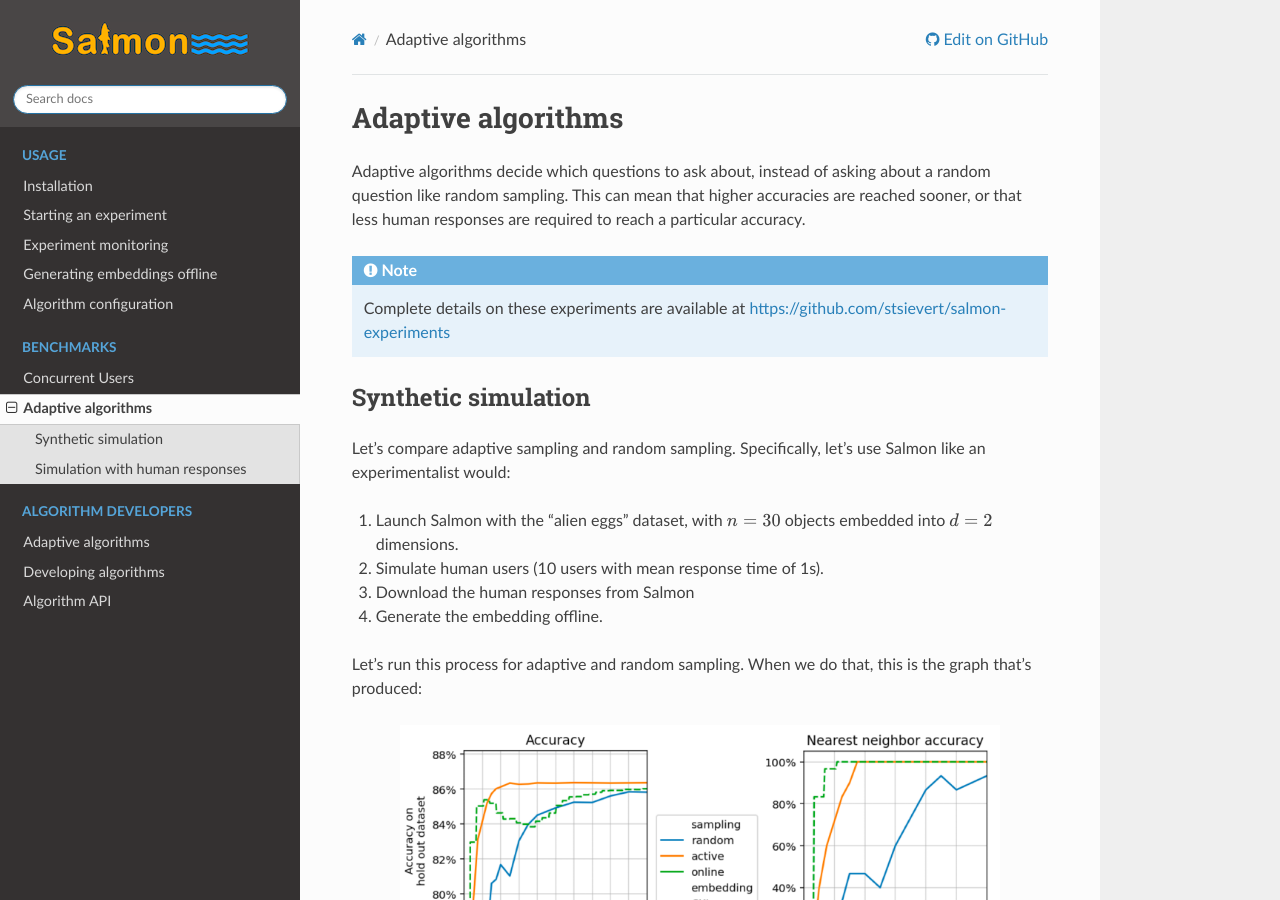
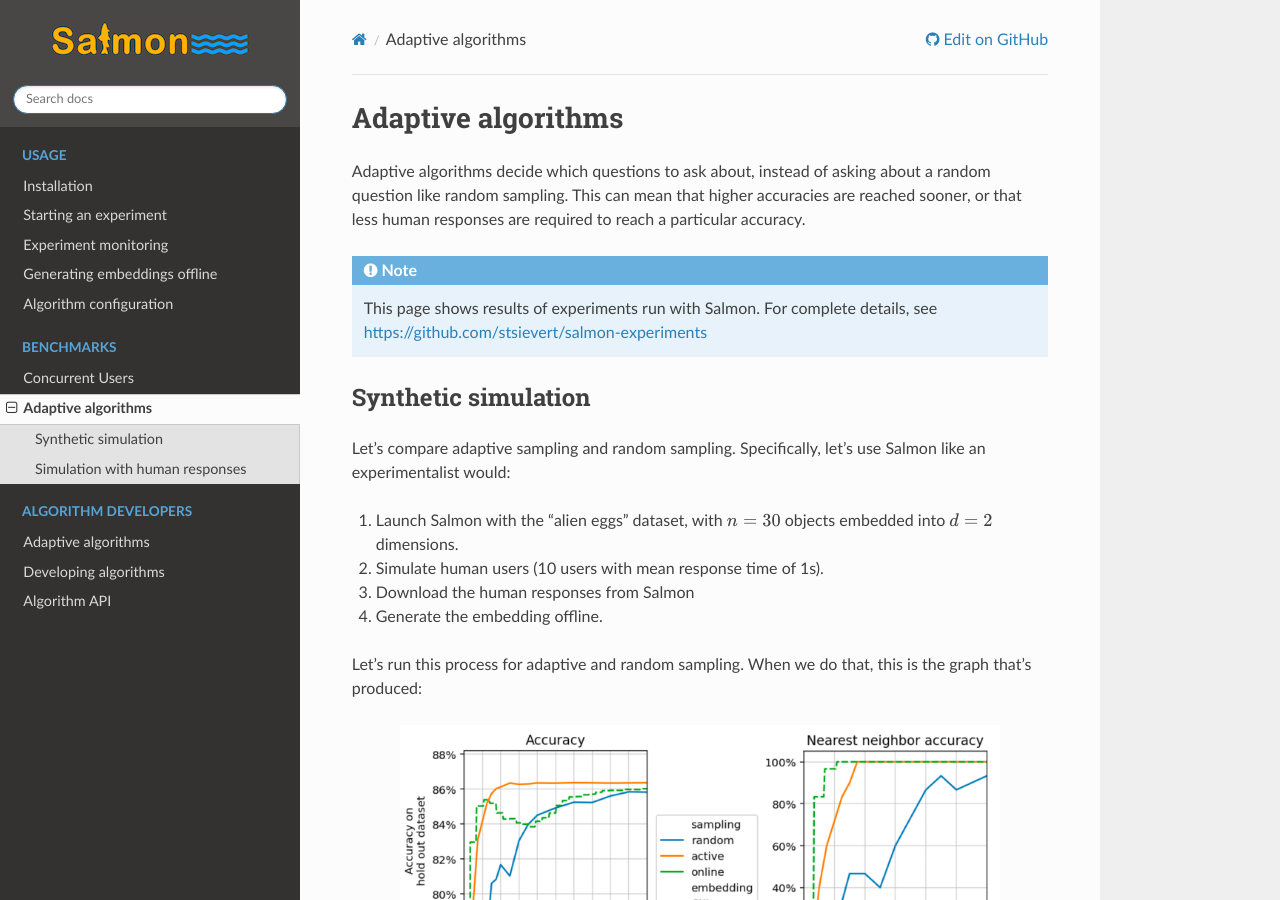
Before and after one commit to stsievert/salmon, a Sphinx documentation site: the page built from docs/source/benchmarks/adaptive.rst, in a window 1280 px wide and 900 px high. Built offline with Sphinx 7.4.7 and the Read the Docs theme 2.0.0, drawn with Linux system fonts in a browser that asks for light colours.

Commit message:
edit doc wording

```diff
--- a/docs/source/benchmarks/adaptive.rst
+++ b/docs/source/benchmarks/adaptive.rst
@@ -10,7 +10,8 @@
 
 .. note::
 
-   Complete details on these experiments are available at https://github.com/stsievert/salmon-experiments
+   This page shows results of experiments run with Salmon.
+   For complete details, see https://github.com/stsievert/salmon-experiments
 
 Synthetic simulation
 --------------------
```
Also changed, not shown: docs/source/index.rst (+10 -2 lines).
